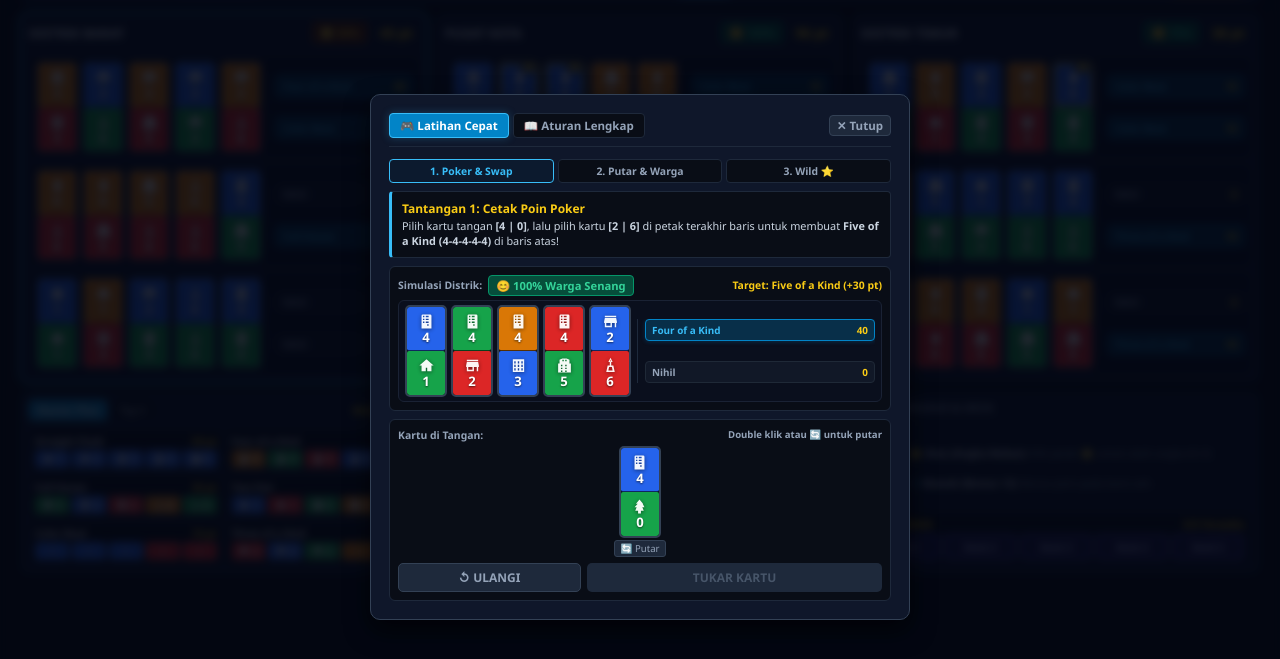
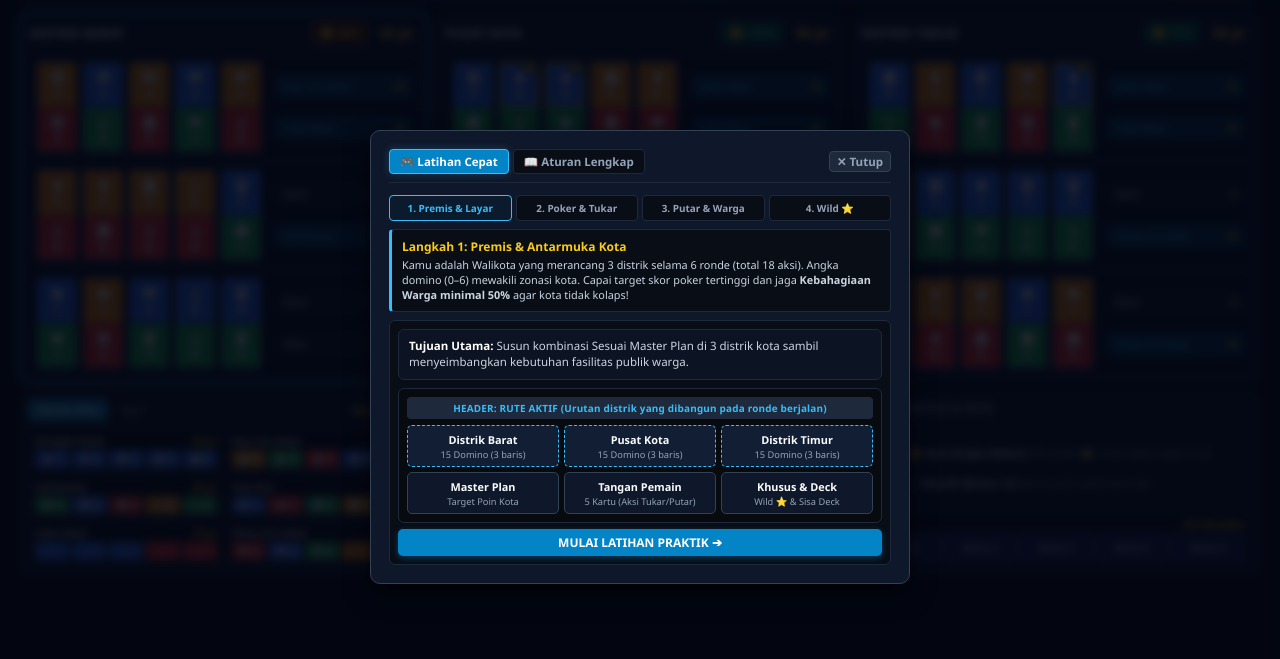
Before and after one commit to kamalikmal/citydomino, a plain HTML site: page index.html in a window 1280 px wide. Both pictures are taken after a click on the button "❓ Tutorial". Shown: the part 43-702 px from the top of the page. Drawn offline with Linux system fonts and the light colour scheme.

Commit message:
update tutorial

```diff
--- a/citydomino.css
+++ b/citydomino.css
@@ -1286,7 +1286,7 @@ body {
   display: flex;
 }
 
-/* Stepper Tahapan */
+/* Stepper 4 Tahapan */
 .tut-stepper {
   display: flex;
   gap: 4px;
@@ -1297,13 +1297,16 @@ body {
   background: #090d16;
   border: 1px solid #1e293b;
   border-radius: 4px;
-  padding: 4px;
-  font-size: 0.65rem;
+  padding: 5px 2px;
+  font-size: 0.62rem;
   font-weight: 800;
   color: var(--text-muted);
   cursor: pointer;
   text-align: center;
   transition: all 0.15s;
+  white-space: nowrap;
+  overflow: hidden;
+  text-overflow: ellipsis;
 }
 
 .tut-step-dot.active {
@@ -1312,7 +1315,7 @@ body {
   background: #0c1a2e;
 }
 
-/* Kotak Instruksi & Kotak Simulasi */
+/* Kotak Instruksi & Simulasi */
 .tut-instruction-card {
   background: #090d16;
   border: 1px solid #1e293b;
@@ -1331,7 +1334,7 @@ body {
 .tut-instruction-desc {
   font-size: 0.68rem;
   color: #cbd5e1;
-  line-height: 1.35;
+  line-height: 1.4;
 }
 
 .tut-sandbox-box {
@@ -1341,6 +1344,97 @@ body {
   padding: 8px;
   display: flex;
   flex-direction: column;
+}
+
+/* Wireframe Miniatur Grid Langkah 1 */
+.tut-overview-container {
+  display: flex;
+  flex-direction: column;
+  gap: 8px;
+}
+
+.tut-premis-card {
+  font-size: 0.72rem;
+  color: #cbd5e1;
+  line-height: 1.45;
+  background: #0c1322;
+  border: 1px solid #1e293b;
+  padding: 8px 10px;
+  border-radius: 6px;
+}
+
+.tut-premis-card b {
+  color: #ffffff;
+}
+
+.tut-wf-wrap {
+  background: #070a0f;
+  border: 1px solid #1e293b;
+  border-radius: 6px;
+  padding: 8px;
+  display: flex;
+  flex-direction: column;
+  gap: 6px;
+}
+
+.tut-wf-header {
+  background: #1e293b;
+  padding: 4px 6px;
+  border-radius: 4px;
+  font-size: 0.62rem;
+  color: #38bdf8;
+  text-align: center;
+  font-weight: 800;
+  letter-spacing: 0.2px;
+}
+
+.tut-wf-grid {
+  display: grid;
+  grid-template-columns: repeat(3, 1fr);
+  gap: 5px;
+}
+
+.tut-wf-cell {
+  background: #0f172a;
+  border: 1px solid #334155;
+  border-radius: 5px;
+  padding: 6px 3px;
+  text-align: center;
+  display: flex;
+  flex-direction: column;
+  gap: 2px;
+}
+
+.tut-wf-cell.cell-district {
+  background: #111e33;
+  border: 1px dashed #38bdf8;
+}
+
+.tut-wf-title {
+  font-size: 0.68rem;
+  font-weight: 800;
+  white-space: nowrap;
+}
+
+.tut-wf-sub {
+  font-size: 0.58rem;
+  color: #94a3b8;
+  line-height: 1.2;
+}
+
+/* Petunjuk Interaktif (Tips Klik Skor & Kebahagiaan) */
+.tut-click-tip {
+  display: flex;
+  align-items: center;
+  gap: 5px;
+  margin-top: 4px;
+  padding: 4px 7px;
+  background: rgba(56, 189, 248, 0.08);
+  border: 1px dashed rgba(56, 189, 248, 0.4);
+  border-radius: 4px;
+  font-size: 0.65rem;
+  color: #7dd3fc;
+  line-height: 1.3;
 }
 
 .tut-sublabel-row {
--- a/index.html
+++ b/index.html
@@ -116,7 +116,7 @@
       </div>
       <div class="timer-section">
         <div class="timer-header-row">
-          <span>DECK RONDE</span>
+          <span>DECK</span>
           <span id="timer-slots-label">5/5 Tersedia</span>
         </div>
         <div class="timer-cards-track" id="timer-slots-container"></div>
@@ -215,18 +215,62 @@
       <!-- Tab 1: Latihan Interaktif -->
       <div class="help-tab-pane active" id="pane-tutorial">
         <div class="tut-stepper">
-          <div class="tut-step-dot active" id="tut-dot-1" onclick="loadTutStep(1)">1. Poker & Swap</div>
-          <div class="tut-step-dot" id="tut-dot-2" onclick="loadTutStep(2)">2. Putar & Warga</div>
-          <div class="tut-step-dot" id="tut-dot-3" onclick="loadTutStep(3)">3. Wild ⭐</div>
+          <div class="tut-step-dot active" id="tut-dot-1" onclick="loadTutStep(1)">1. Premis & Layar</div>
+          <div class="tut-step-dot" id="tut-dot-2" onclick="loadTutStep(2)">2. Poker & Tukar</div>
+          <div class="tut-step-dot" id="tut-dot-3" onclick="loadTutStep(3)">3. Putar & Warga</div>
+          <div class="tut-step-dot" id="tut-dot-4" onclick="loadTutStep(4)">4. Wild ⭐</div>
         </div>
 
         <div class="tut-instruction-card">
-          <div class="tut-instruction-title" id="tut-title">Tantangan 1: Cetak Poin Poker</div>
-          <div class="tut-instruction-desc" id="tut-desc">Pilih kartu tangan, lalu pilih kartu di distrik untuk membuat kombinasi Five of a Kind!</div>
-        </div>
-
-        <!-- Sandbox Baris Distrik -->
-        <div class="tut-sandbox-box">
+          <div class="tut-instruction-title" id="tut-title">Langkah 1: Premis & Antarmuka Kota</div>
+          <div class="tut-instruction-desc" id="tut-desc">
+            Kamu adalah Walikota yang merancang 3 distrik selama 6 ronde (total 18 aksi). Angka domino (0–6) mewakili zonasi kota. Capai target skor Master Plan tertinggi dan jaga <b>Kebahagiaan Warga minimal 50%</b> agar kota tidak kolaps!
+          </div>
+        </div>
+
+        <!-- Wadah Khusus Langkah 1: Miniatur Anatomi Grid 3x2 -->
+        <div class="tut-sandbox-box" id="tut-overview-container">
+          <div class="tut-overview-container">
+            <div class="tut-premis-card">
+              <b>Tujuan Utama:</b> Susun kombinasi Sesuai Master Plan di 3 distrik kota sambil menyeimbangkan kebutuhan fasilitas publik warga.
+            </div>
+            <div class="tut-wf-wrap">
+              <div class="tut-wf-header">HEADER: RUTE AKTIF (Urutan distrik yang dibangun pada ronde berjalan)</div>
+              <div class="tut-wf-grid">
+                <div class="tut-wf-cell cell-district">
+                  <span class="tut-wf-title">Distrik Barat</span>
+                  <span class="tut-wf-sub">15 Domino (3 baris)</span>
+                </div>
+                <div class="tut-wf-cell cell-district">
+                  <span class="tut-wf-title">Pusat Kota</span>
+                  <span class="tut-wf-sub">15 Domino (3 baris)</span>
+                </div>
+                <div class="tut-wf-cell cell-district">
+                  <span class="tut-wf-title">Distrik Timur</span>
+                  <span class="tut-wf-sub">15 Domino (3 baris)</span>
+                </div>
+                <div class="tut-wf-cell">
+                  <span class="tut-wf-title">Master Plan</span>
+                  <span class="tut-wf-sub">Target Poin Kota</span>
+                </div>
+                <div class="tut-wf-cell">
+                  <span class="tut-wf-title">Tangan Pemain</span>
+                  <span class="tut-wf-sub">5 Kartu (Aksi Tukar/Putar)</span>
+                </div>
+                <div class="tut-wf-cell">
+                  <span class="tut-wf-title">Khusus & Deck</span>
+                  <span class="tut-wf-sub">Wild ⭐ & Sisa Deck</span>
+                </div>
+              </div>
+            </div>
+          </div>
+          <div class="actions-bar tut-action-bar">
+            <button class="btn-main" onclick="loadTutStep(2)">Mulai Latihan Praktik ➔</button>
+          </div>
+        </div>
+
+        <!-- Sandbox Baris Distrik (Langkah 2, 3, 4) -->
+        <div class="tut-sandbox-box" id="tut-district-box" style="display:none;">
           <div class="tut-sublabel-row">
             <div style="display:flex; align-items:center; gap:6px;">
               <span>Simulasi Distrik:</span>
@@ -237,8 +281,8 @@
           <div class="tut-district-row" id="tut-district-row"></div>
         </div>
 
-        <!-- Sandbox Kartu Tangan & Aksi -->
-        <div class="tut-sandbox-box" id="tut-hand-box">
+        <!-- Sandbox Kartu Tangan & Aksi (Langkah 2, 3) -->
+        <div class="tut-sandbox-box" id="tut-hand-box" style="display:none;">
           <div class="tut-sublabel-row">
             <span>Kartu di Tangan:</span>
             <span style="font-size:0.6rem; color:var(--text-muted);">Double klik atau 🔄 untuk putar</span>
@@ -279,7 +323,7 @@
           <li><b>Putar Domino:</b> Klik 2x atau tombol 🔄 untuk memutar kartu tangan 180° (menukar posisi atas & bawah).</li>
           <li><b>Wild Angka:</b> Petak berlabel ⭐ adalah wild angka. Klik petak tersebut untuk memilih angka (0–6). Warnanya tetap sesuai warna asli kartu.</li>
           <li><b>Target Bonus:</b> Petak yang cocok dengan bagian bawah Kartu Khusus bernilai bonus <b>+3 pt</b> pada baris yang membentuk kombinasi sah.</li>
-          <li><b>Deck Ronde:</b> Di akhir ronde 1 sampai 5 (tepat 5 kali jeda), tukar 1 kartu tangan dengan 1 kartu dari Deck Ronde. Di akhir ronde 6, evaluasi akhir langsung dilakukan.</li>
+          <li><b>Deck:</b> Di akhir ronde 1 sampai 5 (tepat 5 kali jeda), tukar 1 kartu tangan dengan 1 kartu dari Deck Ronde. Di akhir ronde 6, evaluasi akhir langsung dilakukan.</li>
         </ul>
         <button class="btn-undo" style="width:100%; margin-top:8px;" onclick="closeHelpModal()">Kembali ke Permainan</button>
       </div>
@@ -745,7 +789,7 @@
         const slot = document.createElement('div');
         if (i < sisa) {
           slot.className = 'timer-slot-card has-card';
-          slot.innerText = `Deck ${i + 1}`;
+          slot.innerText = `Kartu ${i + 1}`;
         } else {
           slot.className = 'timer-slot-card';
           slot.innerText = '✓';
@@ -1491,7 +1535,8 @@
       hideAspirationBalloon();
       hideScoreBalloon();
       document.getElementById('help-modal').style.display = 'flex';
-      if (!tutState.poolCards || tutState.poolCards.length === 0) {
+      if (!tutState.initialized) {
+        tutState.initialized = true;
         loadTutStep(1);
       }
     }
@@ -1520,9 +1565,10 @@
     }
 
     /* -------------------------------------------------------------
-       MODUL LATIHAN INTERAKTIF (MINI PUZZLE TUTORIAL)
+       MODUL LATIHAN INTERAKTIF (TUTORIAL 4 LANGKAH)
     ------------------------------------------------------------- */
     const tutState = {
+      initialized: false,
       currentStep: 1,
       isCompleted: false,
       selectedPoolIdx: null,
@@ -1532,10 +1578,10 @@
     };
 
     function getTutHappiness() {
-      if (tutState.currentStep === 1) {
+      if (tutState.currentStep === 1 || tutState.currentStep === 2) {
         return { label: '😊 100% Warga Senang', class: 'happy-safe' };
       }
-      if (tutState.currentStep === 2) {
+      if (tutState.currentStep === 3) {
         const hasOneTop = tutState.poolCards.some(c => c.topVal === 1);
         if (hasOneTop) {
           return { label: '😊 75% Warga Puas (+50%)', class: 'happy-safe' };
@@ -1551,7 +1597,7 @@
       tutState.selectedPoolIdx = null;
       tutState.selectedHandIdx = null;
 
-      for (let i = 1; i <= 3; i++) {
+      for (let i = 1; i <= 4; i++) {
         const dot = document.getElementById(`tut-dot-${i}`);
         if (dot) {
           if (i === stepNum) dot.classList.add('active');
@@ -1566,9 +1612,29 @@
       const descEl = document.getElementById('tut-desc');
       const statusEl = document.getElementById('tut-district-status');
 
+      const overviewBox = document.getElementById('tut-overview-container');
+      const districtBox = document.getElementById('tut-district-box');
+      const handBox = document.getElementById('tut-hand-box');
+
       if (stepNum === 1) {
-        titleEl.innerText = "Tantangan 1: Cetak Poin Poker";
-        descEl.innerHTML = "Pilih kartu tangan <b>[4 | 0]</b>, lalu pilih kartu <b>[2 | 6]</b> di petak terakhir baris untuk membuat <b>Five of a Kind (4-4-4-4-4)</b> di baris atas!";
+        titleEl.innerText = "Langkah 1: Premis & Antarmuka Kota";
+        descEl.innerHTML = "Kamu adalah Walikota yang merancang 3 distrik selama 6 ronde (total 18 aksi). Angka domino (0–6) mewakili zonasi kota. Capai target skor poker tertinggi dan jaga <b>Kebahagiaan Warga minimal 50%</b> agar kota tidak kolaps!";
+
+        overviewBox.style.display = 'flex';
+        districtBox.style.display = 'none';
+        handBox.style.display = 'none';
+
+        tutState.poolCards = [];
+        tutState.handCards = [];
+        return;
+      }
+
+      overviewBox.style.display = 'none';
+      districtBox.style.display = 'flex';
+
+      if (stepNum === 2) {
+        titleEl.innerText = "Langkah 2: Skor Poker & Tukar Kartu";
+        descEl.innerHTML = "Pilih kartu tangan <b>[4 | 0]</b>, lalu pilih kartu <b>[2 | 6]</b> di petak ke-5 untuk membentuk <b>Five of a Kind (4-4-4-4-4)</b> di baris atas!<div class='tut-click-tip'>💡 <b>Info:</b> Angka skor di header distrik bisa kamu klik untuk melihat rincian kombinasi & perkalian skornya.</div>";
         statusEl.innerText = "Target: Five of a Kind (+30 pt)";
 
         tutState.poolCards = [
@@ -1581,9 +1647,9 @@
         tutState.handCards = [
           { topVal: 4, topCol: 'blue', botVal: 0, botCol: 'green', topIsWild: false, botIsWild: false }
         ];
-      } else if (stepNum === 2) {
-        titleEl.innerText = "Tantangan 2: Putar Kartu & Warga";
-        descEl.innerHTML = "Distrik ini sedang krisis (Happiness <b>25%</b>) karena kekurangan Rumah Tapak (angka 1). Klik <b>🔄 Putar</b> pada kartu tangan agar angka 1 berada di atas, lalu tukar ke petak ke-3 untuk menaikkan kepuasan warga!";
+      } else if (stepNum === 3) {
+        titleEl.innerText = "Langkah 3: Putar Kartu & Kepuasan Warga";
+        descEl.innerHTML = "Distrik ini sedang krisis (Happiness <b>25%</b>) karena kekurangan Rumah Tapak (angka 1). Klik <b>🔄 Putar</b> pada kartu tangan agar angka 1 berada di atas, lalu tukar ke petak ke-3 untuk menaikkan kepuasan warga!<div class='tut-click-tip'>💡 <b>Info:</b> Badge status kepuasan (😊/⚠️) bisa kamu klik untuk melihat zonasi apa saja yang dibutuhkan warga.</div>";
         statusEl.innerText = "Target: Naikkan Happiness ≥ 50%";
 
         tutState.poolCards = [
@@ -1596,8 +1662,8 @@
         tutState.handCards = [
           { topVal: 5, topCol: 'amber', botVal: 1, botCol: 'green', topIsWild: false, botIsWild: false }
         ];
-      } else if (stepNum === 3) {
-        titleEl.innerText = "Tantangan 3: Kekuatan Bintang (Wild ⭐)";
+      } else if (stepNum === 4) {
+        titleEl.innerText = "Langkah 4: Kekuatan Bintang (Wild ⭐)";
         descEl.innerHTML = "Petak ⭐ adalah Wild Angka. Klik petak ⭐ pada kartu ke-3, lalu pilih angka <b>3</b> pada jendela opsi untuk melengkapi <b>Straight Flush (1-2-3-4-5 Biru)</b>!";
         statusEl.innerText = "Target: Ubah ⭐ jadi 3";
 
@@ -1725,7 +1791,7 @@
       hRow.innerHTML = '';
       const handBox = document.getElementById('tut-hand-box');
 
-      if (tutState.currentStep === 3) {
+      if (tutState.currentStep === 4) {
         handBox.style.display = 'none';
       } else {
         handBox.style.display = 'flex';
@@ -1760,7 +1826,7 @@
     }
 
     function onTutDistrictTileClick(idx) {
-      if (tutState.isCompleted || tutState.currentStep === 3) return;
+      if (tutState.isCompleted || tutState.currentStep === 4) return;
       tutState.selectedPoolIdx = (tutState.selectedPoolIdx === idx)? null: idx;
       renderTutSandbox();
     }
@@ -1808,25 +1874,25 @@
       const btnNext = document.getElementById('btn-tut-next');
       btnNext.onclick = nextTutStep;
 
-      if (tutState.currentStep === 1) {
+      if (tutState.currentStep === 2) {
         const allFours = tutState.poolCards.every(c => c.topVal === 4);
         if (allFours) {
           tutState.isCompleted = true;
           fb.style.display = 'flex';
           fbText.innerHTML = "🎉 <b>Five of a Kind terbentuk (+30 pt)!</b> Baris atas dan bawah dinilai secara mandiri.";
-          btnNext.innerText = "Lanjut ke Tantangan 2 ➔";
+          btnNext.innerText = "Lanjut ke Langkah 3 ➔";
         } else {
           fb.style.display = 'flex';
           fbText.innerHTML = "⚠️ Belum Five of a Kind. Klik <b>↺ Ulangi</b> lalu tukar dengan petak ke-5 yang bernilai 2.";
           btnNext.innerText = "Tutup Info";
           btnNext.onclick = () => { fb.style.display = 'none'; };
         }
-      } else if (tutState.currentStep === 2) {
+      } else if (tutState.currentStep === 3) {
         if (tutState.poolCards[2].topVal === 1) {
           tutState.isCompleted = true;
           fb.style.display = 'flex';
           fbText.innerHTML = "🎉 <b>Happiness naik ke 75%!</b> Memutar kartu 180° memastikan zonasi yang dibutuhkan warga masuk ke posisi yang tepat. Ingat: minimal 50% di akhir game agar tidak kalah!";
-          btnNext.innerText = "Lanjut ke Tantangan 3 ➔";
+          btnNext.innerText = "Lanjut ke Langkah 4 ➔";
         } else {
           fb.style.display = 'flex';
           fbText.innerHTML = "⚠️ Angka 1 belum berada di atas (Happiness masih 25%). Klik <b>↺ Ulangi</b>, tekan 🔄 pada kartu tangan, lalu tukar ke petak ke-3.";
@@ -1857,7 +1923,7 @@
     }
 
     function nextTutStep() {
-      if (tutState.currentStep < 3) {
+      if (tutState.currentStep < 4) {
         loadTutStep(tutState.currentStep + 1);
       } else {
         closeHelpModal();
```
